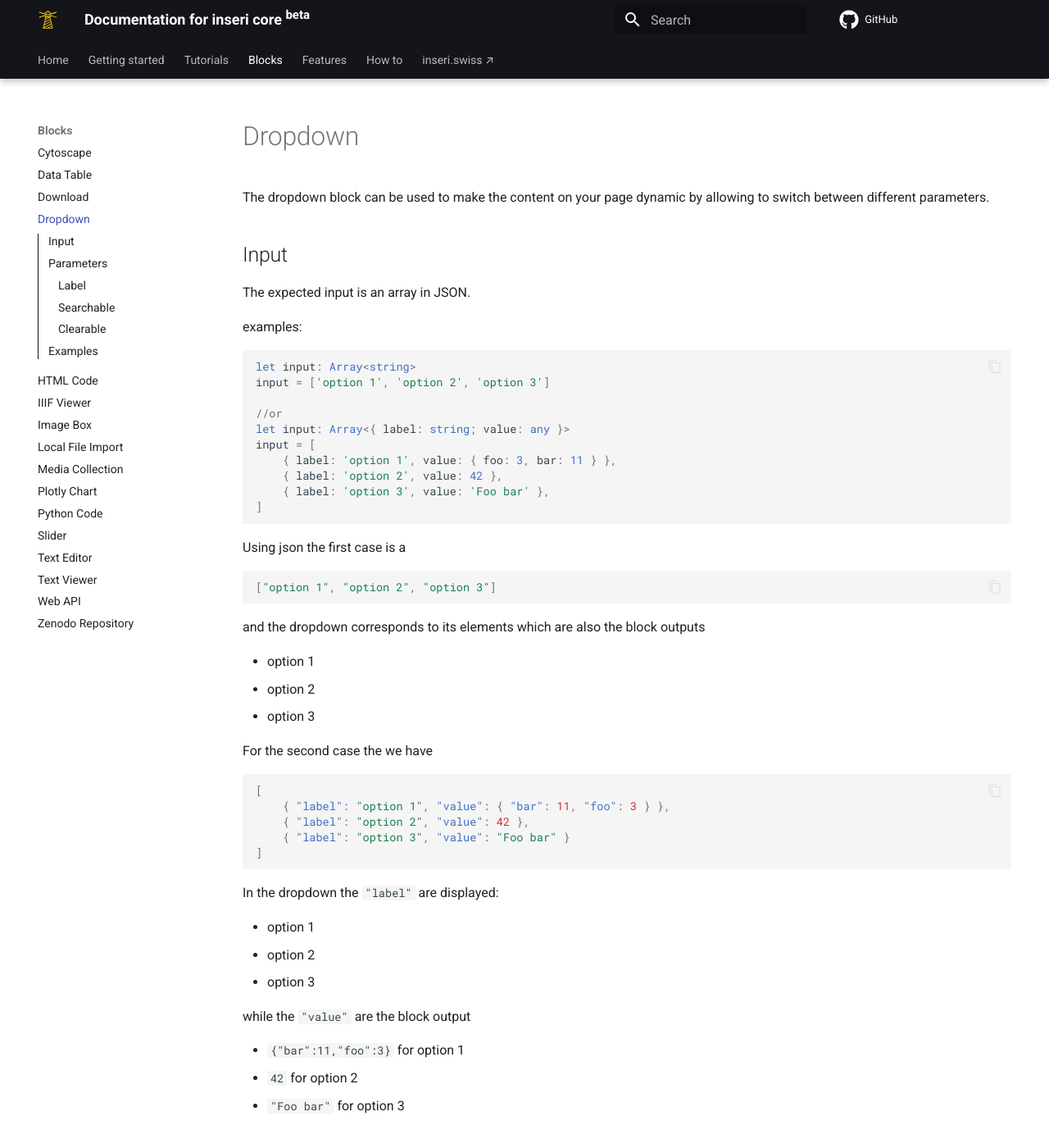
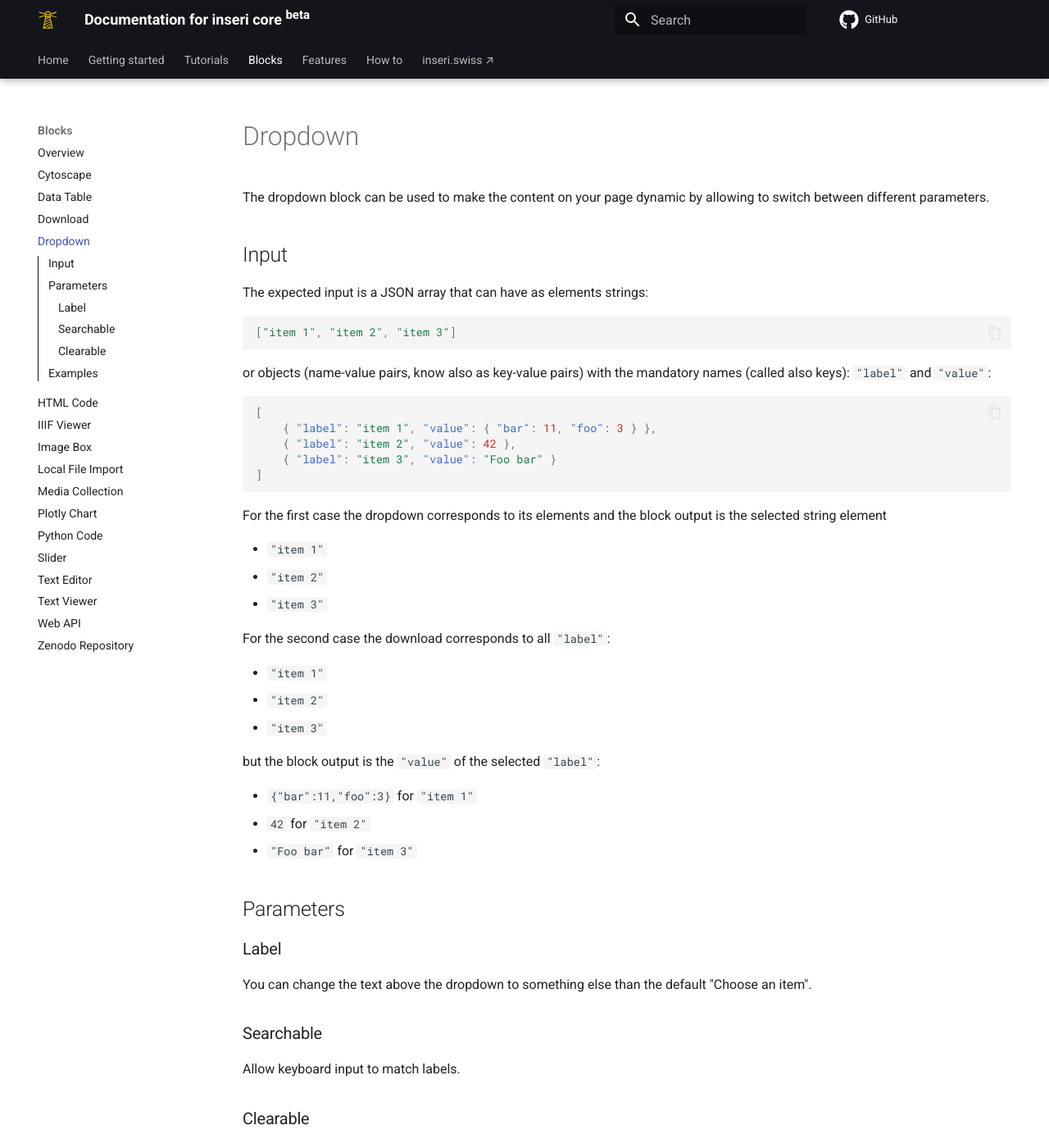
Before and after one commit to inseri-swiss/inseri-core-wp, an MkDocs documentation site: the page built from docs/blocks/dropdown.md, in a window 1280 px wide and 1400 px high. Shown: the whole window at 82% size. Built offline with MkDocs 1.6.1 and Material for MkDocs 9.7.7, drawn with Linux system fonts in a browser that asks for light colours; comment, search, counter and statistics services are not loaded.

Commit message:
docs: update dropdown

````diff
--- a/docs/blocks/dropdown.md
+++ b/docs/blocks/dropdown.md
@@ -4,56 +4,39 @@ The dropdown block can be used to make the content on your page dynamic by allow
 
 ## Input
 
-The expected input is an array in JSON.
+The expected input is a JSON array that can have as elements strings:
 
-examples:
+```json
+["item 1", "item 2", "item 3"]
+```
 
-```ts
-let input: Array<string>
-input = ['option 1', 'option 2', 'option 3']
+or objects (name-value pairs, know also as key-value pairs) with the mandatory names (called also keys): `"label"` and `"value"`:
 
-//or
-let input: Array<{ label: string; value: any }>
-input = [
-	{ label: 'option 1', value: { foo: 3, bar: 11 } },
-	{ label: 'option 2', value: 42 },
-	{ label: 'option 3', value: 'Foo bar' },
+```json
+[
+	{ "label": "item 1", "value": { "bar": 11, "foo": 3 } },
+	{ "label": "item 2", "value": 42 },
+	{ "label": "item 3", "value": "Foo bar" }
 ]
 ```
 
-Using json the first case is a
+For the first case the dropdown corresponds to its elements and the block output is the selected string element
 
-```json
-["option 1", "option 2", "option 3"]
-```
+- `"item 1"`
+- `"item 2"`
+- `"item 3"`
 
-and the dropdown corresponds to its elements which are also the block outputs
+For the second case the download corresponds to all `"label"`:
 
-- option 1
-- option 2
-- option 3
+- `"item 1"`
+- `"item 2"`
+- `"item 3"`
 
-For the second case the we have
+but the block output is the `"value"` of the selected `"label"`:
 
-```json
-[
-	{ "label": "option 1", "value": { "bar": 11, "foo": 3 } },
-	{ "label": "option 2", "value": 42 },
-	{ "label": "option 3", "value": "Foo bar" }
-]
-```
-
-In the dropdown the `"label"` are displayed:
-
-- option 1
-- option 2
-- option 3
-
-while the `"value"` are the block output
-
-- `{"bar":11,"foo":3}` for option 1
-- `42` for option 2
-- `"Foo bar"` for option 3
+- `{"bar":11,"foo":3}` for `"item 1"`
+- `42` for `"item 2"`
+- `"Foo bar"` for `"item 3"`
 
 ## Parameters
 
--- a/mkdocs.yml
+++ b/mkdocs.yml
@@ -8,6 +8,7 @@ nav:
       - 'tutorials/hello-world.md'
       - 'tutorials/data-mapping-with-python.md'
   - 'Blocks':
+      - 'blocks/overview.md'
       - 'blocks/cytoscape.md'
       - 'blocks/dataTable.md'
       - 'blocks/download.md'
````
Also changed, not shown: docs/blocks/overview.md (added, +3 -0 lines).
